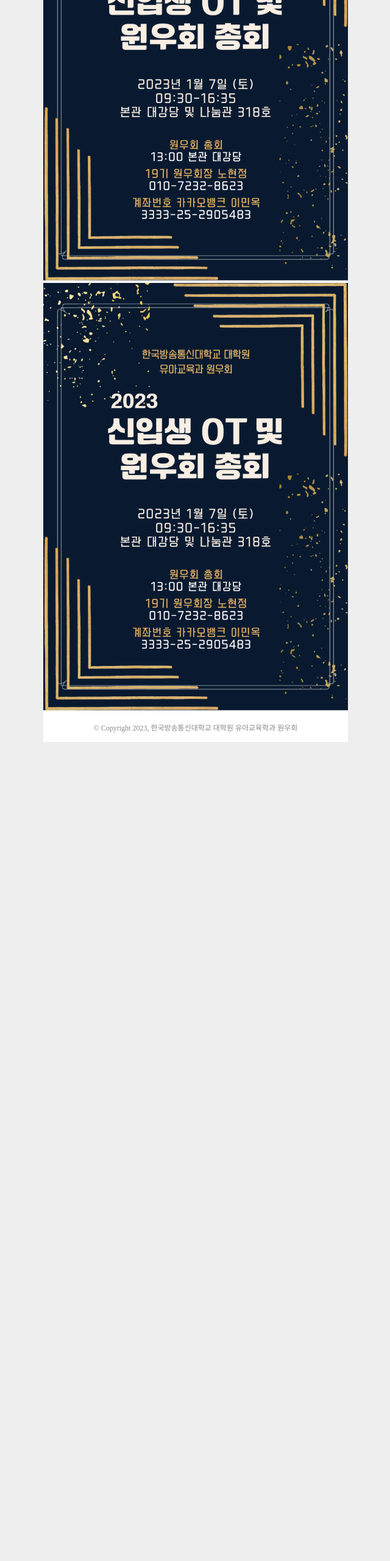
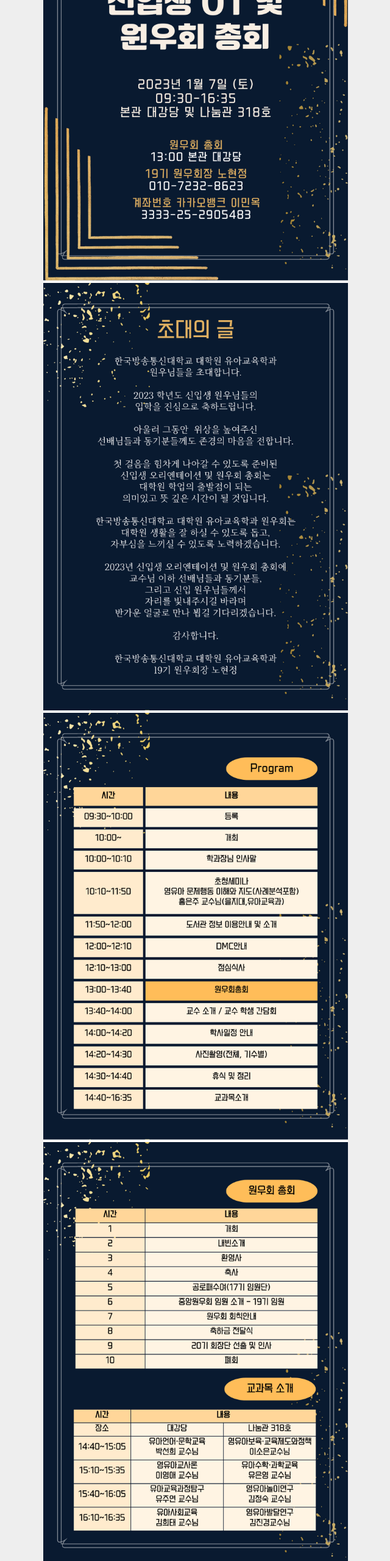
Before and after one commit to KNOUgraduate/earlychildhood, a plain HTML site: page index.html in a window 1280 px wide. Shown: the part 240-2800 px from the top of the page at 61% size, without its empty margins (319-959 px from the left). Before the commit the page ends 1457 px from the top, so only its background shows below. Drawn offline with nearby package versions, Linux system fonts and the light colour scheme.

Commit message:
Update index.html

```diff
--- a/index.html
+++ b/index.html
@@ -186,7 +186,11 @@ body {
 <body>
 	<div id="wrap">
 		<img src="1.png" class="img100" />
-		<img src="1.png" class="img100" />
+		<img src="2.png" class="img100" />
+		<img src="3.png" class="img100" />
+		<img src="4.png" class="img100" />
+		<img src="5.png" class="img100" />
+		<img src="6.png" class="img100" />
 		<div class="copy">
 			© Copyright 2023, 한국방송통신대학교 대학원 유아교육학과 원우회
 		</div>
```
